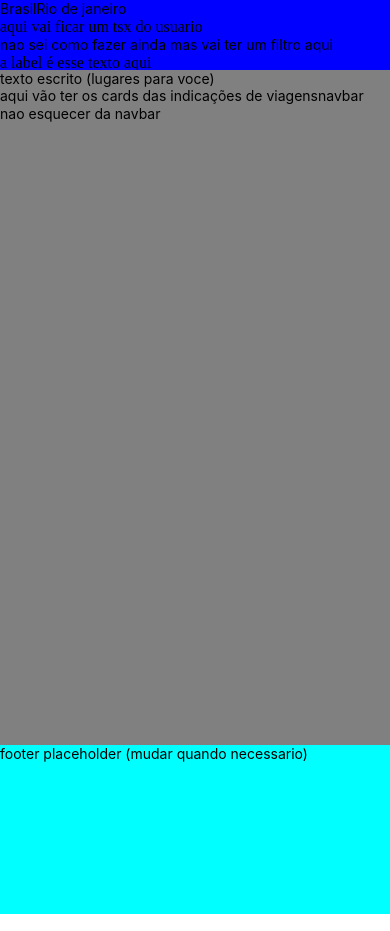
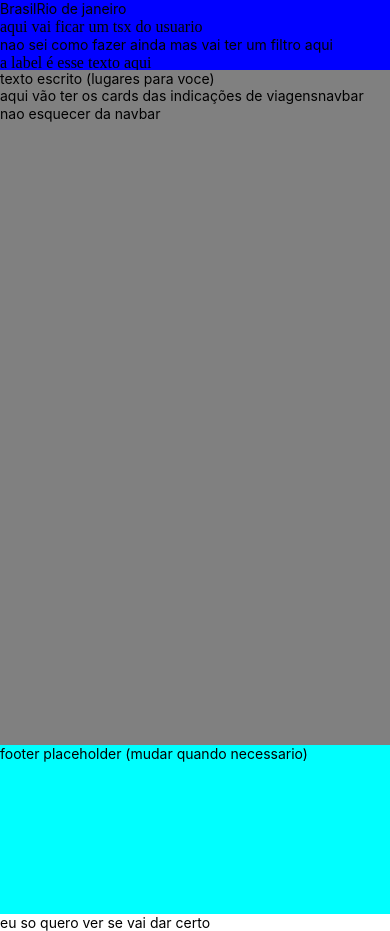
Before and after one commit to Leandro-am/vita-turismo, a React Native app: screen / in a window 390 px wide. Built offline with nearby package versions, Linux system fonts and the light colour scheme.

Commit message:
da certo mds

```diff
--- a/App.tsx
+++ b/App.tsx
@@ -11,6 +11,7 @@ export default function App() {
       <Header></Header>
       <Main></Main>
       <Footer></Footer>
+      <Text>eu so quero ver se vai dar certo</Text>
     </View>
   );
 }
```
